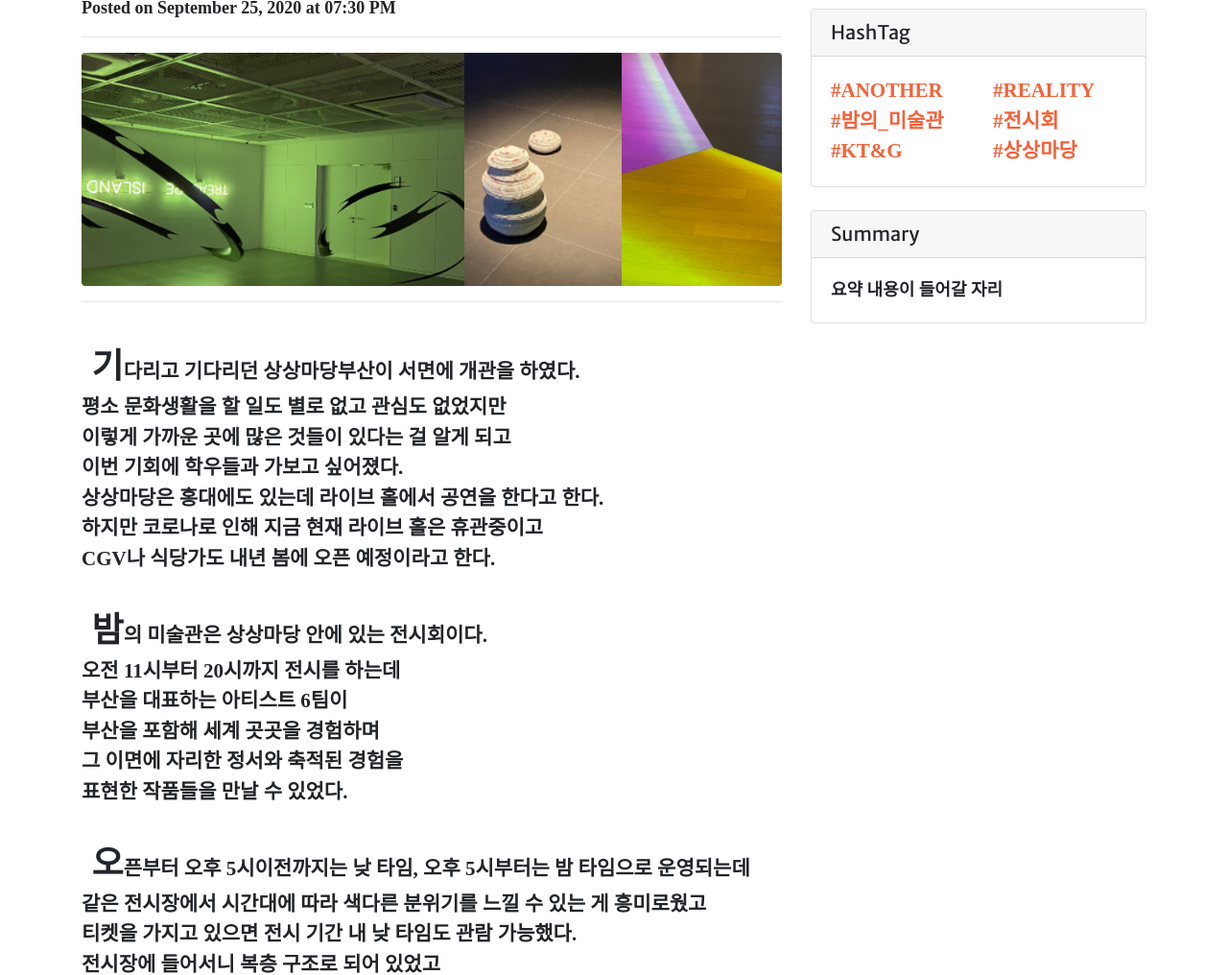
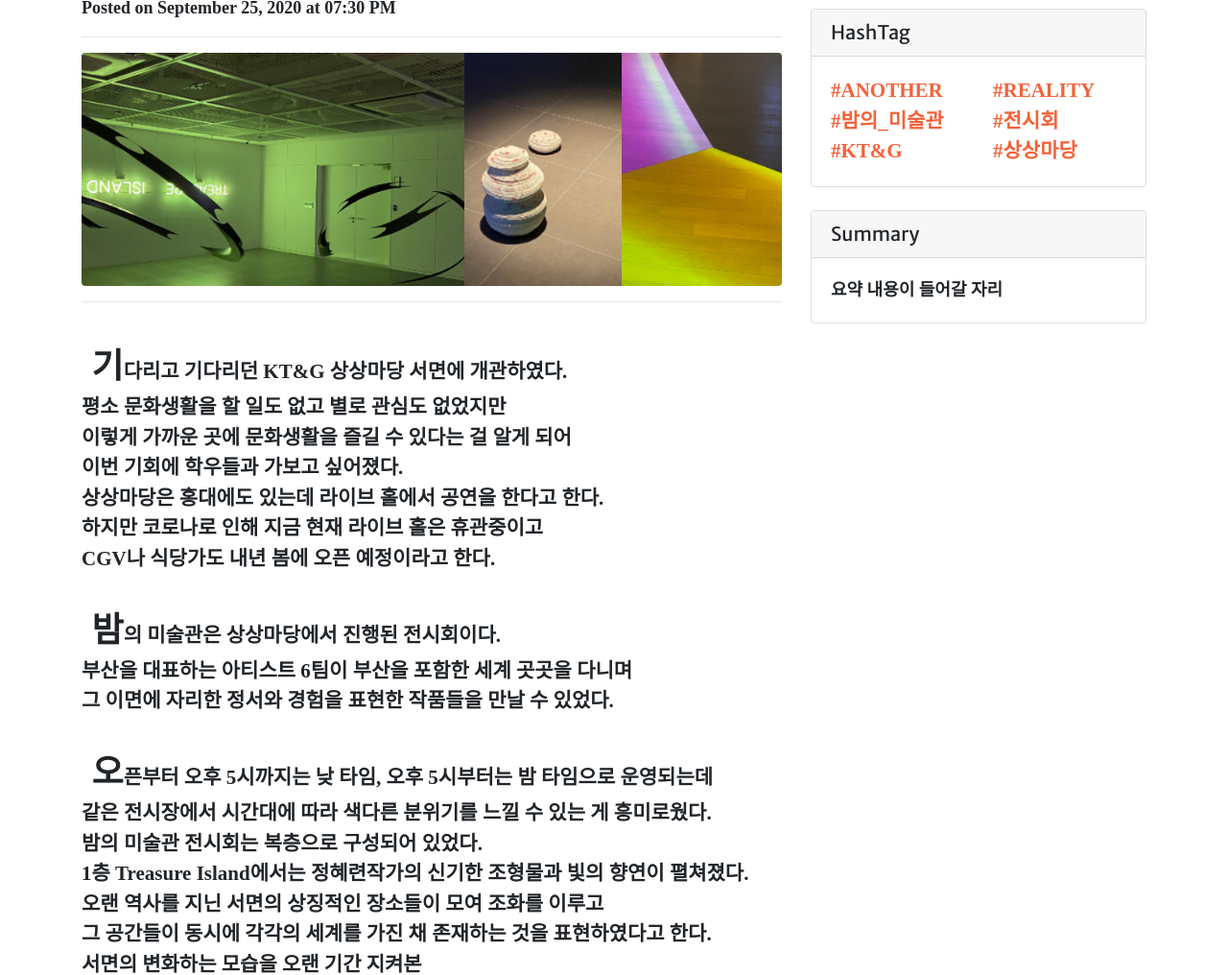
Before and after one commit to TechPersonality/TechPersonality.github.io, a website: page pages/charming.html in a window 1280 px wide. Shown: the part 224-1240 px from the top of the page at 96% size. Drawn offline with nearby package versions, Linux system fonts and the light colour scheme; a web font is replaced by a local one.

Commit message:
modify charming

```diff
--- a/pages/charming.html
+++ b/pages/charming.html
@@ -72,26 +72,22 @@
         <hr>
         <!-- Post Content -->
         <br>
-        <p style="font-size: 21px;"> &nbsp; <span style="font-size: 36px;">기</span>다리고 기다리던 상상마당부산이 서면에 개관을 하였다.<br>
-          평소 문화생활을 할 일도 별로 없고 관심도 없었지만<br>
-          이렇게 가까운 곳에 많은 것들이 있다는 걸 알게 되고<br>
+        <p style="font-size: 21px;"> &nbsp; <span style="font-size: 36px;">기</span>다리고 기다리던 KT&G 상상마당 서면에 개관하였다.<br>
+          평소 문화생활을 할 일도 없고 별로 관심도 없었지만<br>
+          이렇게 가까운 곳에 문화생활을 즐길 수 있다는 걸 알게 되어<br>
           이번 기회에 학우들과 가보고 싶어졌다.<br>
           상상마당은 홍대에도 있는데 라이브 홀에서 공연을 한다고 한다.<br>
           하지만 코로나로 인해 지금 현재 라이브 홀은 휴관중이고<br>
           CGV나 식당가도 내년 봄에 오픈 예정이라고 한다. <br><br>
 
-          &nbsp; <span style="font-size: 36px;">밤</span>의 미술관은 상상마당 안에 있는 전시회이다.<br>
-          오전 11시부터 20시까지 전시를 하는데<br>
-          부산을 대표하는 아티스트 6팀이<br>
-          부산을 포함해 세계 곳곳을 경험하며<br>
-          그 이면에 자리한 정서와 축적된 경험을<br>
-          표현한 작품들을 만날 수 있었다.<br><br>
+          &nbsp; <span style="font-size: 36px;">밤</span>의 미술관은 상상마당에서 진행된 전시회이다.<br>
+          부산을 대표하는 아티스트 6팀이 부산을 포함한 세계 곳곳을 다니며<br>
+          그 이면에 자리한 정서와 경험을 표현한 작품들을 만날 수 있었다.<br><br>
 
-          &nbsp; <span style="font-size: 36px;">오</span>픈부터 오후 5시이전까지는 낮 타임, 오후 5시부터는 밤 타임으로 운영되는데<br>
-          같은 전시장에서 시간대에 따라 색다른 분위기를 느낄 수 있는 게 흥미로웠고<br>
-          티켓을 가지고 있으면 전시 기간 내 낮 타임도 관람 가능했다.<br>
-          전시장에 들어서니 복층 구조로 되어 있었고<br>
-          1층의 Treasure Island에서는 정혜련 작가님의<br> 신기한 조형물과 빛의 향연이 펼쳐졌다.<br>
+          &nbsp; <span style="font-size: 36px;">오</span>픈부터 오후 5시까지는 낮 타임, 오후 5시부터는 밤 타임으로 운영되는데<br>
+          같은 전시장에서 시간대에 따라 색다른 분위기를 느낄 수 있는 게 흥미로웠다.<br>
+          밤의 미술관 전시회는 복층으로 구성되어 있었다.<br>
+          1층 Treasure Island에서는 정혜련작가의 신기한 조형물과 빛의 향연이 펼쳐졌다.<br>
           오랜 역사를 지닌 서면의 상징적인 장소들이 모여 조화를 이루고<br>
           그 공간들이 동시에 각각의 세계를 가진 채 존재하는 것을 표현하였다고 한다.<br>
           서면의 변화하는 모습을 오랜 기간 지켜본<br>
```
